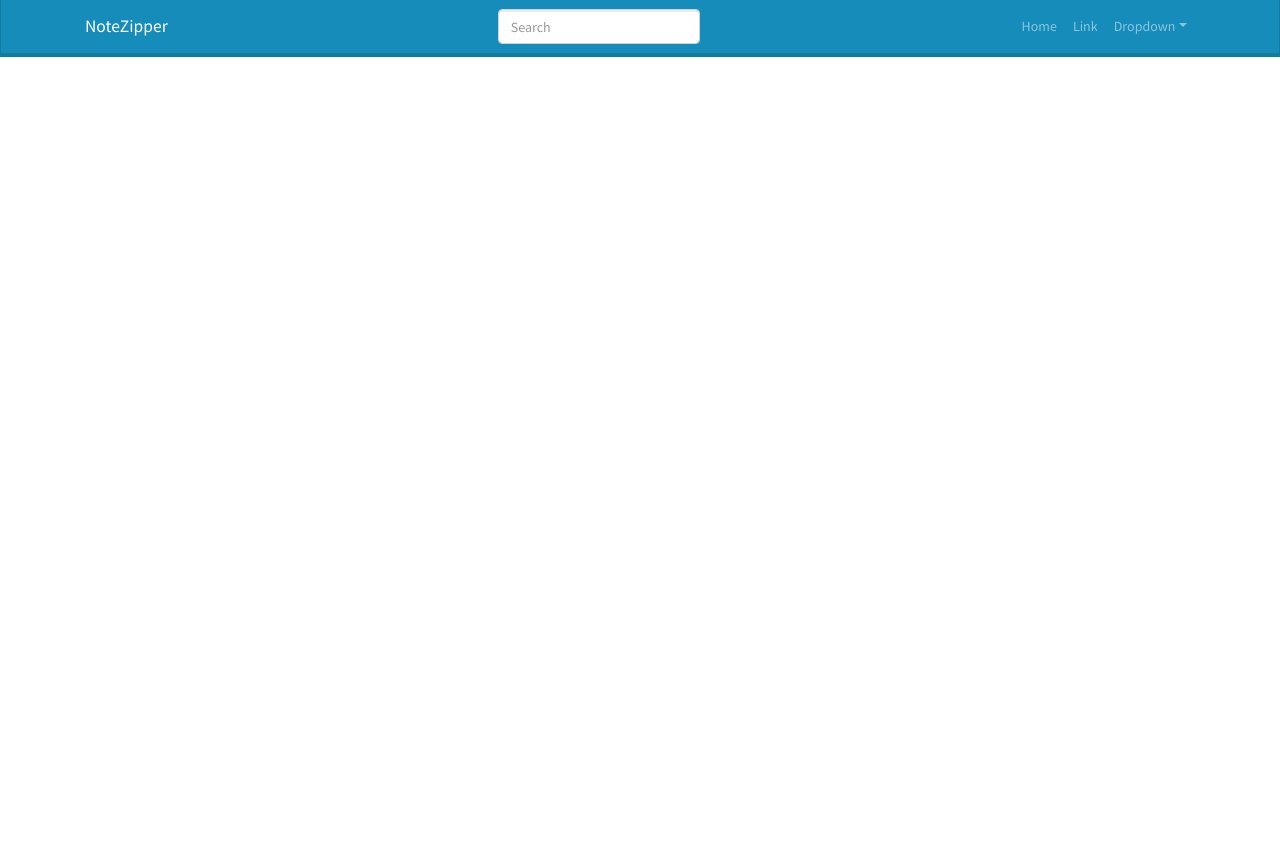
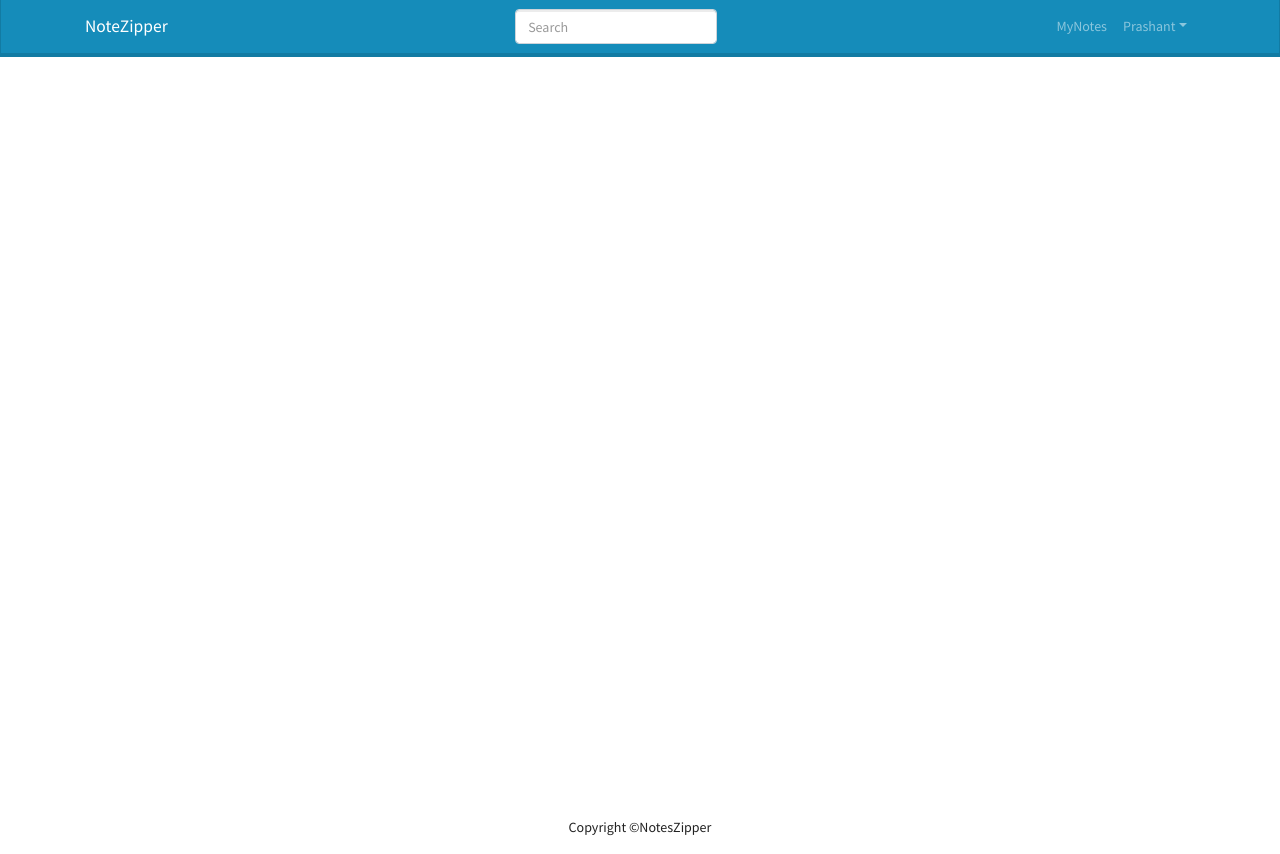
Before and after one commit to prashantcoding/NoteZipper-Mern, a React (Create React App) app in the folder frontend/: page / in a window 1280 px wide. Before the commit the page ends 800 px from the top, so only its background shows below. Built offline with nearby package versions, Linux system fonts and the light colour scheme.

Commit message:
Footer Done

```diff
--- a/frontend/src/App.js
+++ b/frontend/src/App.js
@@ -2,9 +2,15 @@
 import './App.css';
 import Header from './component/Header/Header';
 import './bootstrap.min.css'
+import Footer from './component/Footer/Footer';
 function App() {
   return (
+    <>
     <Header/>
+    <main style={{minHeight:"93vh"}}></main>
+    <Footer/>
+
+    </>
   );
 }
 
--- /dev/null
+++ b/frontend/src/component/Footer/Footer.js
@@ -0,0 +1,24 @@
+import React from "react";
+import { Col,Container, Row } from "react-bootstrap";
+
+const Footer = () => {
+  return (
+    <footer
+      style={{
+        width: "100%",
+        position: "relative",
+        bottom: "0",
+        display: "flex",
+        justifycontent: "center",
+      }}
+    >
+      <Container>
+        <Row>
+          <Col className="text-center py-3">Copyright &copy;NotesZipper</Col>
+        </Row>
+      </Container>
+    </footer>
+  );
+};
+
+export default Footer;
--- a/frontend/src/component/Header/Header.js
+++ b/frontend/src/component/Header/Header.js
@@ -26,17 +26,19 @@ const Header = () => {
               </Form>
             </Nav>
             <Nav style={{ maxHeight: "100px" }} navbarScroll>
-              <Nav.Link href="#action1">Home</Nav.Link>
-              <Nav.Link href="#action2">Link</Nav.Link>
-              <NavDropdown title="Dropdown" id="basic-nav-dropdown">
-                <NavDropdown.Item href="#action/3.1">Action</NavDropdown.Item>
+              <Nav.Link href="#action1">MyNotes</Nav.Link>
+
+              <NavDropdown title="Prashant" id="basic-nav-dropdown">
+                <NavDropdown.Item href="">My profile</NavDropdown.Item>
 
                 <NavDropdown.Divider />
-                <NavDropdown.Item href="#action/3.4">
-                  Separated link
+                <NavDropdown.Item href="#">
+                LogOut
                 </NavDropdown.Item>
               </NavDropdown>
+
             </Nav>
+
           </Navbar.Collapse>
         </Container>
       </Navbar>
```
